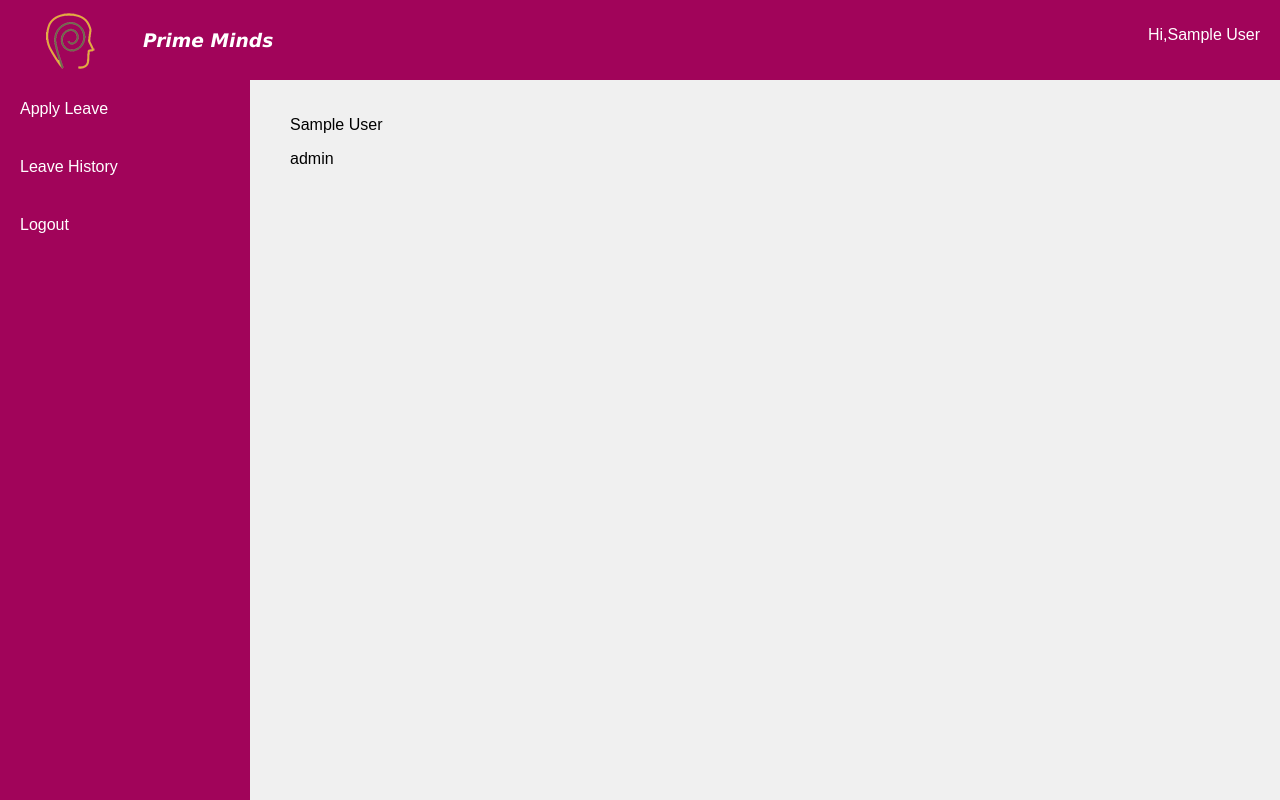
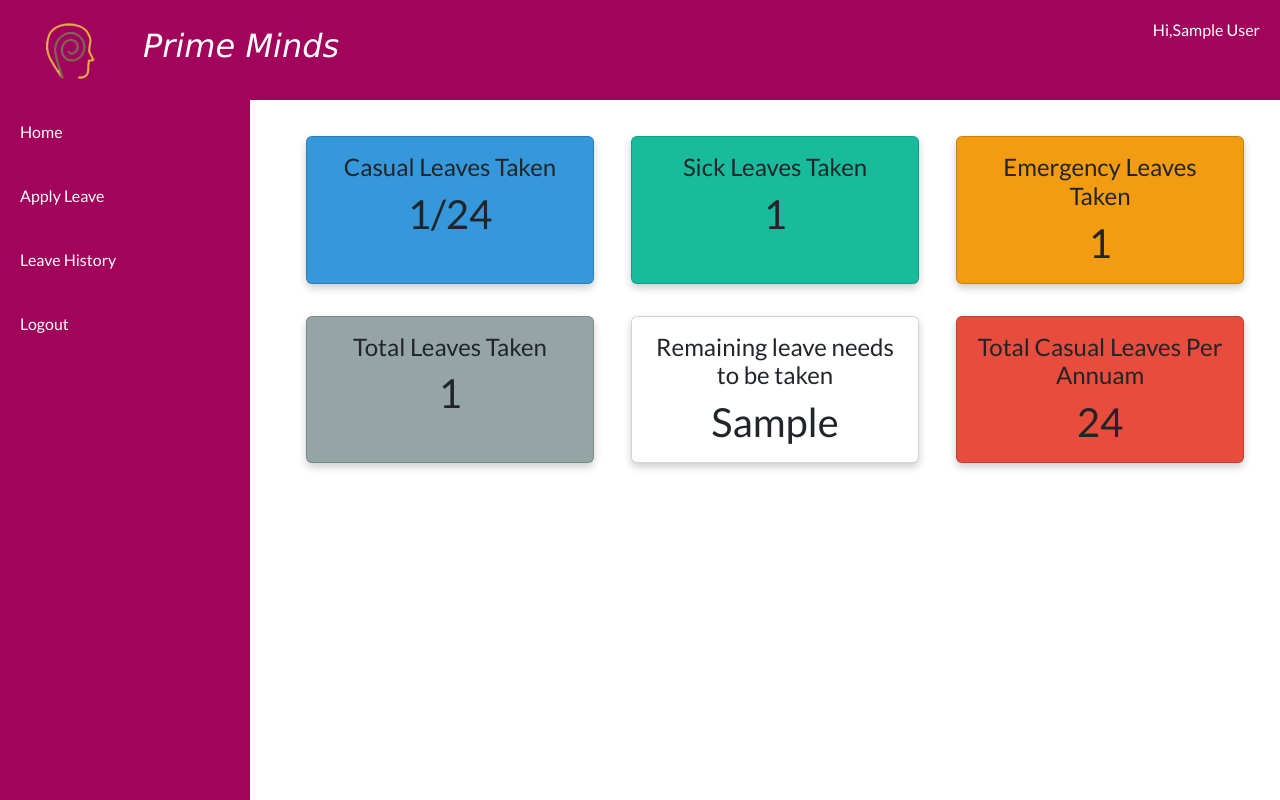
Before and after one commit to anilbellamkond/leave_management1, a Django app: template leave_management/templates/register/employ.html in a window 1280 px wide. Run offline with Django 4.2, Linux system fonts and the light colour scheme; the template is opened without the code that fills it: most values are stand-ins (such as "Sample title", 1, 10 or a date in 2020).

Commit message:
some improvements

```diff
--- a/leave_management/templates/register/Rrequest.html
+++ b/leave_management/templates/register/Rrequest.html
@@ -39,6 +39,8 @@
           <th scope="col">Leave Type</th>
           <th scope="col">Start Date</th>
           <th scope="col">End Date</th>
+          <th scope="col"> Duration </th>
+
           <th scope="col">Reason</th>
           <th scope="col">Status</th>
           <th scope="col">Creation Date</th>
@@ -54,6 +56,7 @@
               <td>{{record.leave_type}}</td>
               <td>{{record.start_date}}</td>
               <td>{{record.end_date}}</td>
+              <td>{{record.get_duration_in_days}} Days</td>
               <td>{{record.reason}}</td>
               <td>
                 {% if record.status == "Rejected" %}
--- a/leave_management/templates/register/employ.html
+++ b/leave_management/templates/register/employ.html
@@ -3,10 +3,45 @@
 <html>
 <head>
   <link rel="stylesheet" type="text/css" href="{%static 'employ.css'%}">
+  <link rel="stylesheet" type="text/css" href="https://bootswatch.com/5/flatly/bootstrap.min.css">
+
+    <link rel="stylesheet" href="https://cdnjs.cloudflare.com/ajax/libs/font-awesome/4.7.0/css/font-awesome.min.css">
+
+<style>
+
+
+
+.card {
+    box-shadow: 0 4px 8px 0 rgba(0, 0, 0, 0.2);
+    transition: all 0.3s ease-in-out;
+  }
+
+  .card:hover {
+    box-shadow: 0 8px 16px 0 rgba(0, 0, 0, 0.2);
+    transform: scale(1.0);
+  }
+
+  .card-title {
+    font-size: 1.5rem;
+    animation: fadeIn 1s ease-in-out;
+  }
+
+  @keyframes fadeIn {
+    from {
+      opacity: 0;
+    }
+
+    to {
+      opacity: 1;
+    }
+  }
+
+</style>
+
 </head>
 <body>
   {% csrf_token %}
-  <div class="navbar" style="background-color:#A1045A;">
+  <div class="navbar" style="background-color:#A1045A; height:100px">
     <div class="logo">
       <img src="{%static 'images/Prime Minds.png'%}"/>
       <h3>Prime Minds</h3>
@@ -19,6 +54,8 @@
 
   <div class="sidebar" style="background-color:#A1045A;">
 
+    <a href="{% url 'employ' employ_detail.id %}">Home</a>
+
     <a href="{% url 'leave_request' employ_detail.id %}">Apply Leave</a>
 
 
@@ -29,11 +66,55 @@
 
   </div>
 
-  <div class="content">
+  <div class="content" style="display: flex;flex-wrap: wrap;justify-content: space-between;">
     <!-- Your dashboard content goes here -->
-    <p>{{employ_detail.full_name}} </p>
-    <p>{{employ_detail.role}}</p>
+    <div class="card text-center m-3 bg-info" style="width: 18rem;">
+      <div class="card-body">
+        <h5 class="card-title">Casual Leaves Taken</h5>
+        <h2 class="card-text">{{employ_detail.total_casual_leave_days}}/24</h2>
+      </div>
+    </div>
+
+  <div class="card text-center m-3 bg-success" style="width: 18rem;">
+    <div class="card-body">
+      <h5 class="card-title">Sick Leaves Taken</h5>
+      <h2 class="card-text">{{employ_detail.total_sick_leave_days}}</h2>
+    </div>
   </div>
+
+  <div class="card text-center m-3 bg-warning" style="width: 18rem;">
+    <div class="card-body">
+      <h5 class="card-title">Emergency Leaves Taken</h5>
+      <h2 class="card-text">{{employ_detail.total_emergency_leave_days}}</h2>
+    </div>
+  </div>
+
+  <div class="card text-center m-3 bg-secondary" style="width: 18rem;">
+    <div class="card-body">
+      <h5 class="card-title">Total Leaves Taken</h5>
+      <h2 class="card-text">{{employ_detail.total_leaves_taken}}</h2>
+    </div>
+  </div>
+
+  <div class="card text-center m-3 bg-body-tertiary" style="width: 18rem;">
+    <div class="card-body">
+      <h5 class="card-title">Remaining leave needs to be taken</h5>
+      <h2 class="card-text">{{employ_detail.remaining_casual_leave}}</h2>
+    </div>
+  </div>
+
+  <div class="card text-center m-3 bg-danger" style="width: 18rem;">
+    <div class="card-body">
+      <h5 class="card-title">Total Casual Leaves Per Annuam</h5>
+      <h2 class="card-text">24</h2>
+    </div>
+  </div>
+
+
+
+</div>
+
+
 
   <form method="post">
     {% csrf_token %}
--- a/leave_management/templates/register/prequest.html
+++ b/leave_management/templates/register/prequest.html
@@ -45,6 +45,7 @@
               <th scope="col"> Leave Type </th>
               <th scope="col"> Start Date </th>
               <th scope="col"> End Date </th>
+              <th scope="col"> Duration </th>
               <th scope="col"> Reason </th>
               <th scope="col">File</th>
               <th scope="col"> Status </th>
@@ -71,6 +72,7 @@
 
               <td> {{record.start_date}} </td>
               <td> {{record.end_date}} </td>
+              <td>{{record.get_duration_in_days}} Days</td>
               <td> {{record.reason}} </td>
               <td><a  href="#" onclick="redirectToFile('{{ record.file }}')">{{record.file}}</a></td>
               <script>
--- a/leave_management/urls.py
+++ b/leave_management/urls.py
@@ -22,7 +22,7 @@ from django.conf.urls.static import static
 
 urlpatterns = [
     path('admin/', admin.site.urls),
-    path('logins',logins,name="logins"),
+    path('',logins,name="logins"),
     path('employ/<int:id>',employee,name="employ"),
     path('signout/',user_logout,name='signout'),
     path('leave_history/<int:pk>',leave_history,name="leave_history"),
```
Also changed, not shown: app1/models.py (+34 -0 lines), app1/views.py (+9 -9 lines), leave_management/templates/register/arequest.html (+6 -1 lines), leave_management/templates/register/leave_history.html (+15 -2 lines), leave_management/templates/register/leave_request.css (+14 -1 lines), leave_management/templates/register/leave_request.html (+13 -4 lines), leave_management/templates/register/leave_request.js (+125 -2 lines), app1/migrations/0006_alter_leave_request_duration.py (added), app1/migrations/0007_employee_casual_leave_entitlement.py (added), db.sqlite3, 2 other files.
